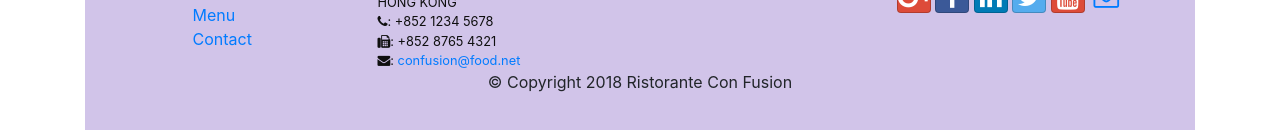
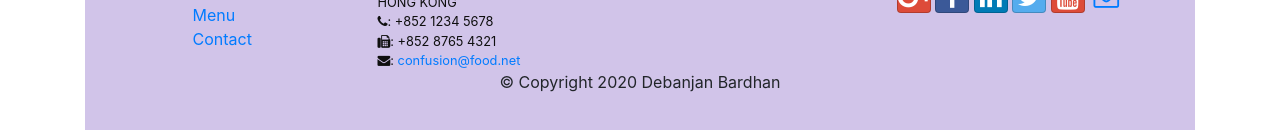
Before and after one commit to DebanjanB98/Front-End-Web-UI-Frameworks-and-Tools-Bootstrap-4, a website: page aboutus.html in a window 1280 px wide. Shown: the part 1991-2121 px from the top of the page. Drawn offline with nearby package versions, Linux system fonts and the light colour scheme.

Commit message:
Copyright Updated

```diff
--- a/aboutus.html
+++ b/aboutus.html
@@ -251,7 +251,7 @@
            </div>
            <div class="row justify-content-center">
                 <div class="col-auto">
-                    <p>© Copyright 2018 Ristorante Con Fusion</p>
+                    <p>© Copyright 2020 Debanjan Bardhan</p>
                 </div>
            </div>
         </div>
```
Also changed, not shown: contactus.html (+1 -1 lines), index.html (+1 -1 lines).
